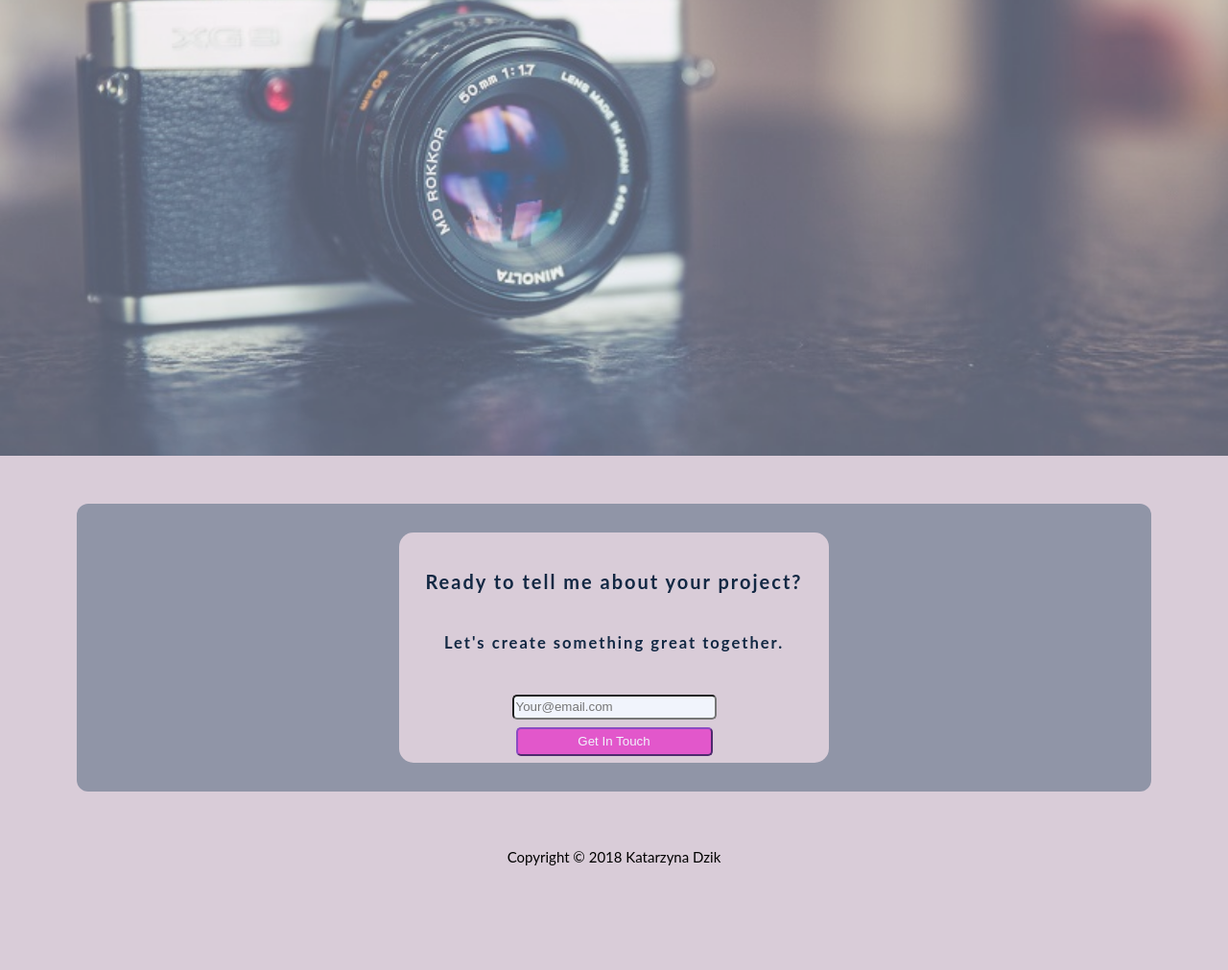
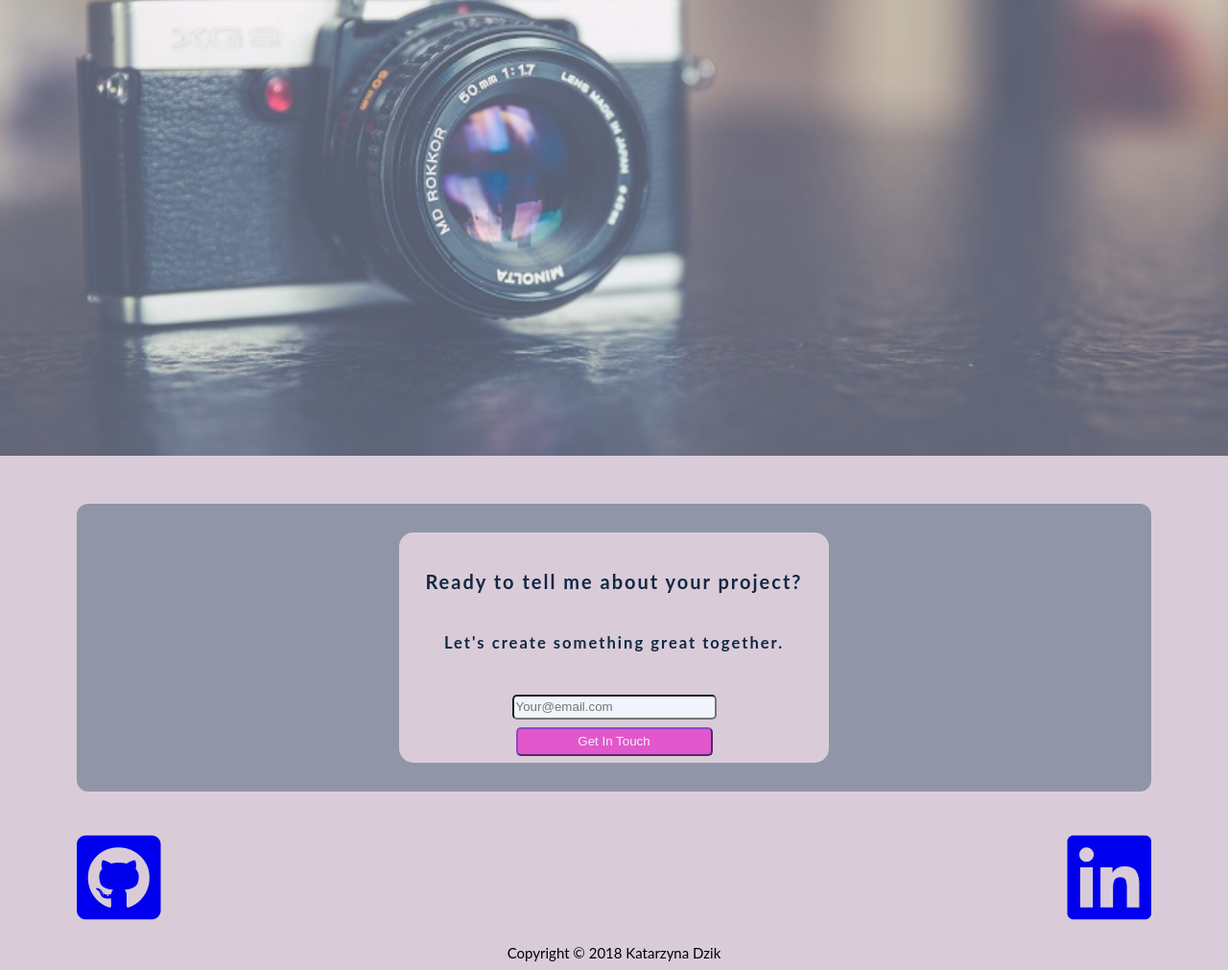
Before and after one commit to KMDzik/Portfolio-1, a plain HTML site: page paralax.html in a window 1280 px wide. Shown: the part 2599-3610 px from the top of the page at 96% size. Before the commit the page ends 3510 px from the top, so only its background shows below. Drawn offline with Linux system fonts and the light colour scheme.

Commit message:
social media links added

```diff
--- a/paralax.css
+++ b/paralax.css
@@ -189,6 +189,24 @@ input {
   border-radius: 5px;
 }
 
+.socialm {
+  font-size: 100px;
+  display:flex;
+  justify-content: space-between;
+  padding-top: 40px;
+  margin-bottom: -40px;
+}
+
+.soaicalm>a {
+  color: black;
+  transition: 2s ease-out;
+}
+
+.socialm>a:hover {
+  color: darkmagenta;
+  transform: scale(1.1);
+  transition: 0.5s;
+}
 
 .footer {
   text-align: center;
--- a/paralax.html
+++ b/paralax.html
@@ -10,6 +10,8 @@
     <script src="menu.js"></script>
     <script src="slides.js"></script>
     <script src="form.js"></script>
+    <link rel="stylesheet" href="https://use.fontawesome.com/releases/v5.3.1/css/all.css" integrity="sha384-mzrmE5qonljUremFsqc01SB46JvROS7bZs3IO2EmfFsd15uHvIt+Y8vEf7N7fWAU"
+        crossorigin="anonymous">
 </head>
 
 <body>
@@ -74,13 +76,13 @@
     <div id="skills">
         <h2>Skills & Hobby</h2>
         <div class="skills-icons">
-                <img src="react.png" height="130px" >
-                <img src="js.png" height="130px"  >
-                <img src="css.png" height="125px"  >
-                <img src="html.png" height="125px"  >
-                <img src="dance.png" height="130px" >
-                <img src="music.png" height="130px"  >
-                <img src="came.png" height="130px" >
+            <img src="react.png" height="130px">
+            <img src="js.png" height="130px">
+            <img src="css.png" height="125px">
+            <img src="html.png" height="125px">
+            <img src="dance.png" height="130px">
+            <img src="music.png" height="130px">
+            <img src="came.png" height="130px">
         </div>
     </div>
 
@@ -93,7 +95,7 @@
     </div>
 
     <div id="form-section">
-            <!-- <h2>Contact</h2> -->
+        <!-- <h2>Contact</h2> -->
         <div class="contact">
             <div class="form-container">
                 <div class="form">
@@ -114,6 +116,14 @@
                 </div>
             </div>
         </div>
+        <div class="socialm">
+                <a href="https://github.com/KMDzik" title="Github" target="_blank">
+                    <i class="fab fa-github-square"></i>
+                </a>
+            <a href="https://www.linkedin.com/in/katarzyna-dzik-956902a2/" title="LinkedIn" target="_blank">
+                <i class="fab fa-linkedin"></i>
+            </a>
+        </div>
     </div>
 
     <!-- <div class="repeat-foto">
```
Also changed, not shown: mediaq.css (added).
